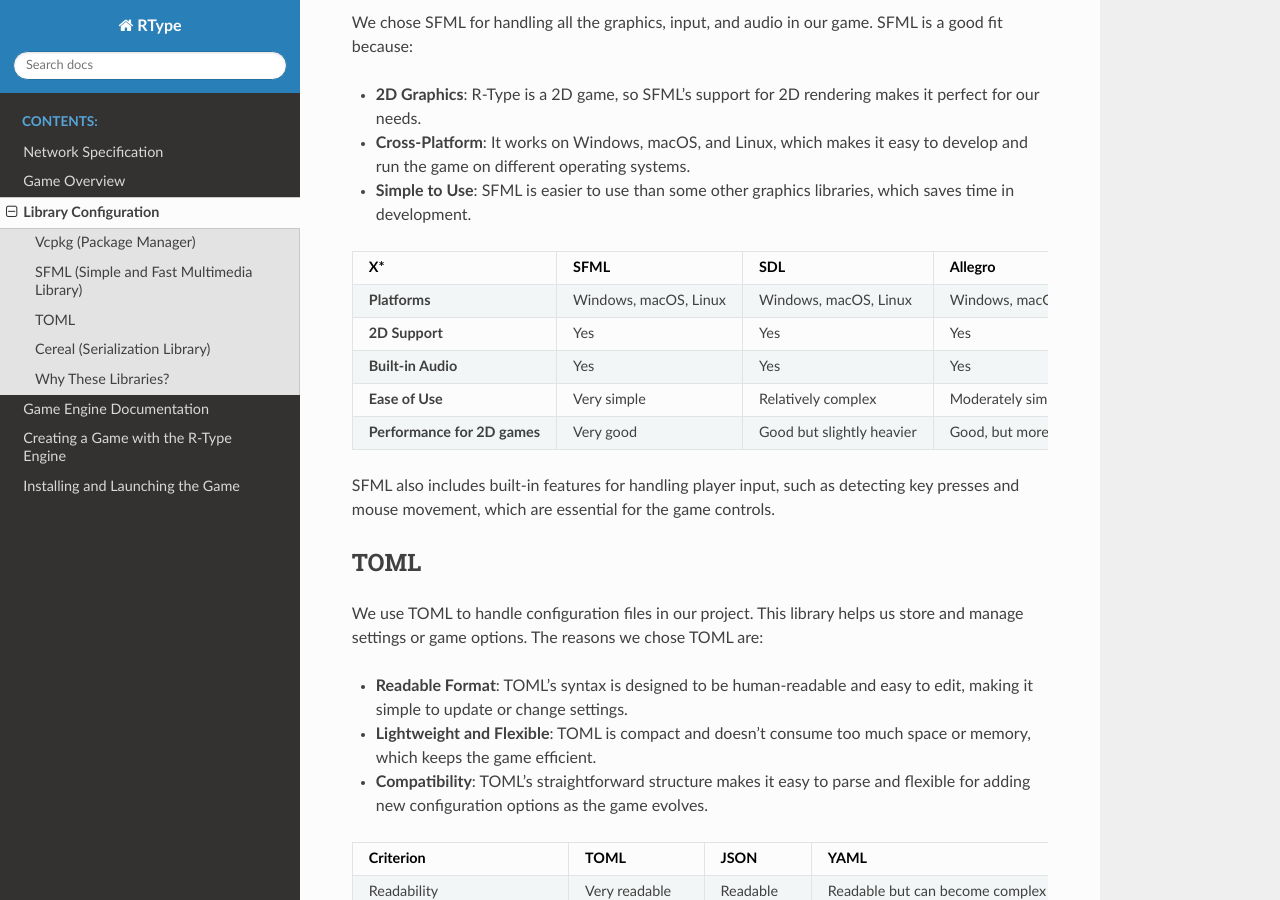
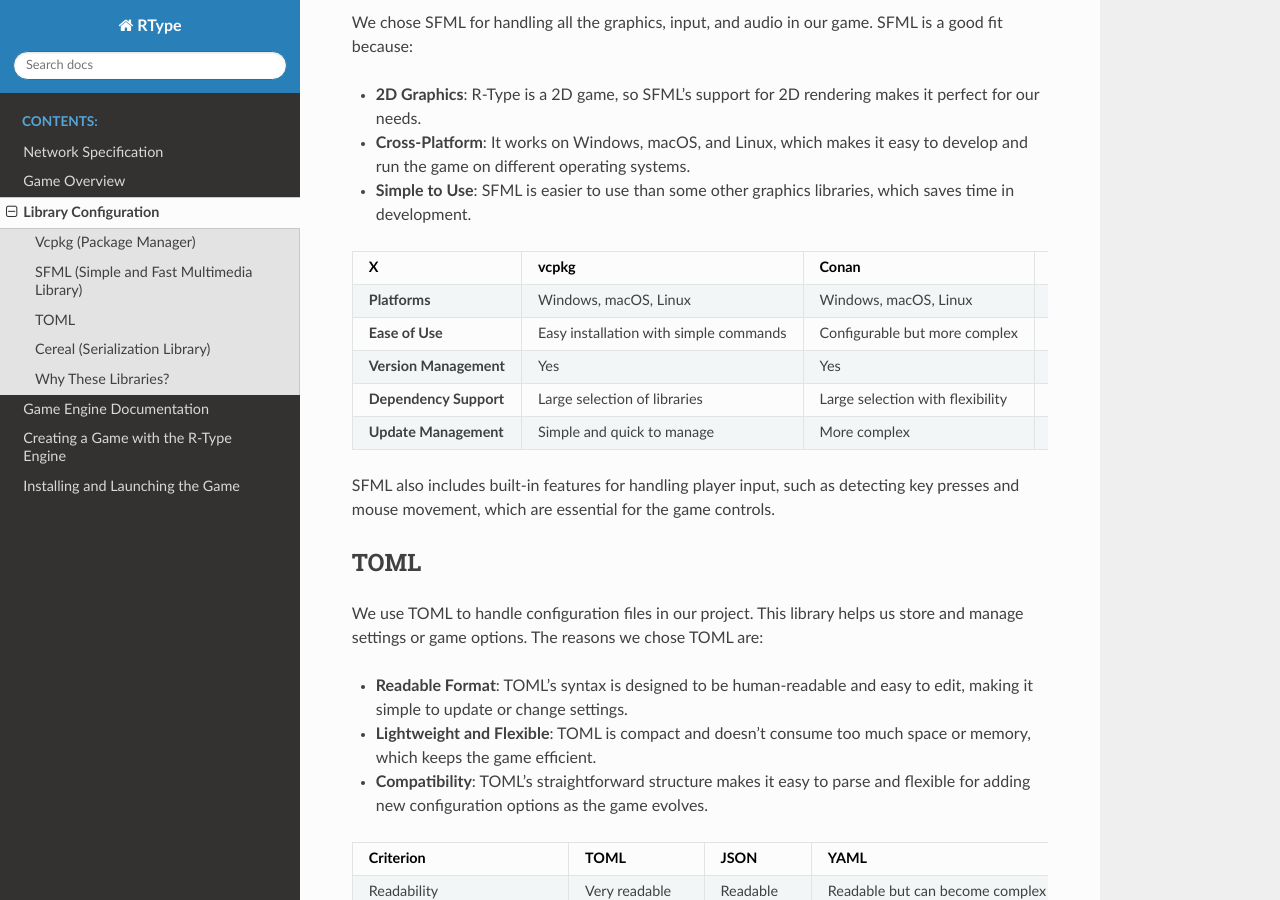
Before and after one commit to PokeZappy/rtype-documentation, a Sphinx documentation site: the page built from source/lib_configuration.rst, in a window 1280 px wide and 900 px high, scrolled down 796 px. Built offline with Sphinx 7.4.7 and the Read the Docs theme 3.1.0, drawn with Linux system fonts in a browser that asks for light colours.

Commit message:
feat: benchmark fix

```diff
--- a/source/lib_configuration.rst
+++ b/source/lib_configuration.rst
@@ -51,30 +51,30 @@
 .. list-table::
    :header-rows: 1
 
-   * - **X***
-     - **SFML**
-     - **SDL**
-     - **Allegro**
+   * - **X**
+     - **vcpkg**
+     - **Conan**
+     - **Homebrew**
    * - **Platforms**
      - Windows, macOS, Linux
      - Windows, macOS, Linux
-     - Windows, macOS, Linux
-   * - **2D Support**
+     - Mainly macOS, Linux
+   * - **Ease of Use**
+     - Easy installation with simple commands
+     - Configurable but more complex
+     - Very simple on macOS
+   * - **Version Management**
      - Yes
      - Yes
-     - Yes
-   * - **Built-in Audio**
-     - Yes
-     - Yes
-     - Yes
-   * - **Ease of Use**
-     - Very simple
-     - Relatively complex
-     - Moderately simple
-   * - **Performance for 2D games**
-     - Very good
-     - Good but slightly heavier
-     - Good, but more focused on simple 2D
+     - Yes, but less centralized
+   * - **Dependency Support**
+     - Large selection of libraries
+     - Large selection with flexibility
+     - Mainly for macOS
+   * - **Update Management**
+     - Simple and quick to manage
+     - More complex
+     - Depends on taprooms (repositories)
 
 
 SFML also includes built-in features for handling player input, such as detecting key presses and mouse movement, which are essential for the game controls.
```
